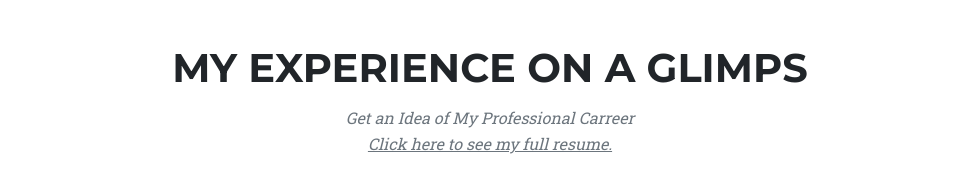
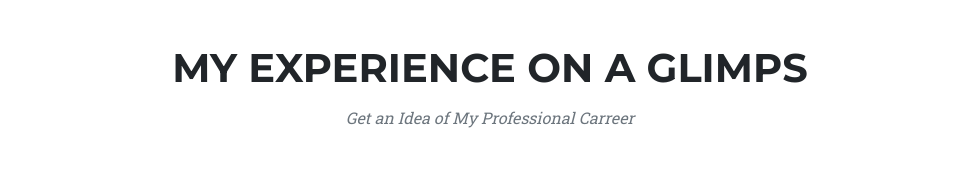
Before and after one commit to domafabohler/Welcome, a plain HTML site: page index.html in a window 1280 px wide. Shown: the part 3160-3339 px from the top of the page, without its empty margins (150-1112 px from the left). Drawn offline with nearby package versions, Linux system fonts and the light colour scheme.

Commit message:
Add files via upload

```diff
--- a/index.html
+++ b/index.html
@@ -158,7 +158,8 @@
                 <div class="text-center">
                     <h2 class="section-heading text-uppercase">My Experience on a Glimps</h2>
                     <h3 class="section-subheading text-muted" style="margin-bottom: 5px;">Get an Idea of My Professional Carreer</h3>
-                    <a href="html/ResumeFromScratch.html" class="section-subheading text-muted" style="font-style: italic;">Click here to see my full resume.</a>
+                    <!-- This link will lead to the from scratch resume. However, since it also hosts random content for IS201, I will only enable it after this course is finished -->
+                    <!-- <a href="html/ResumeFromScratch.html" class="section-subheading text-muted" style="font-style: italic;">Click here to see my full resume.</a> -->
                 </div>
                 <ul style="padding-top: 50px;" class="timeline">
                     <!-- first experience -->
```
